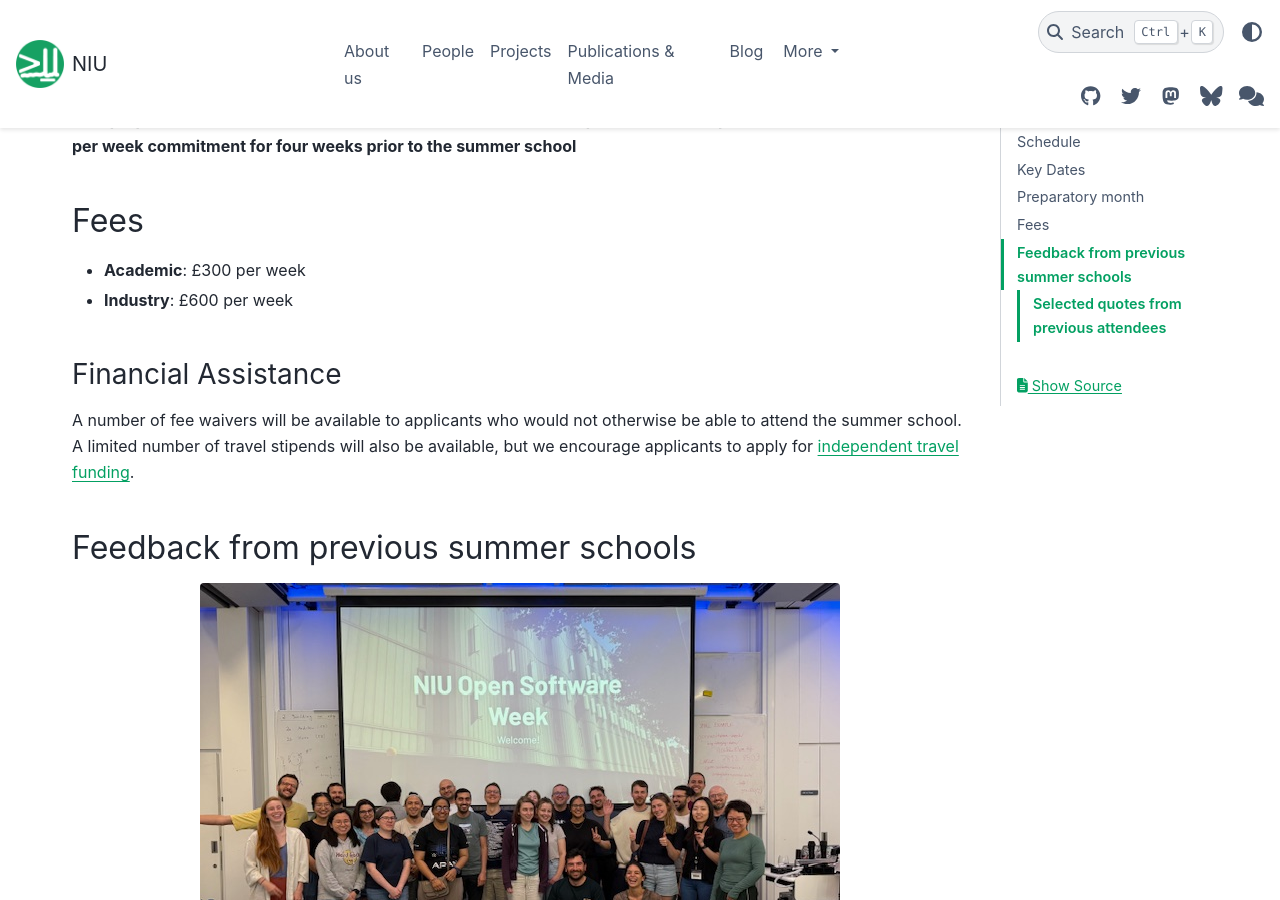
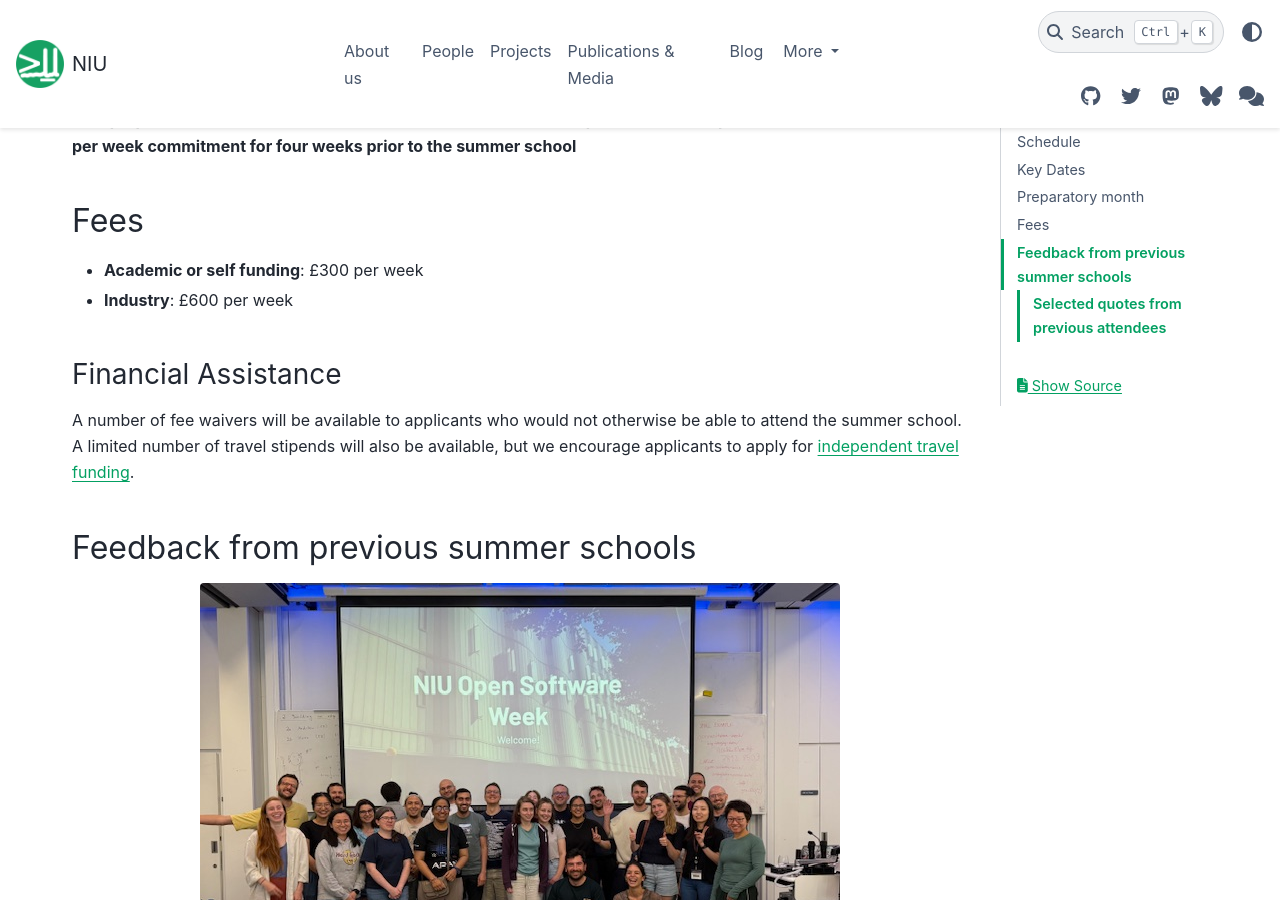
Before and after one commit to neuroinformatics-unit/neuroinformatics-unit.github.io, a Sphinx documentation site: the page built from docs/source/open-software-summer-school/index.md, in a window 1280 px wide and 900 px high, scrolled down 2195 px. Built offline with Sphinx 7.4.7 and the PyData theme 0.15.4, drawn with Linux system fonts in a browser that asks for light colours; nearby versions of some CDN libraries.

Commit message:
Add note about self funding

```diff
--- a/docs/source/open-software-summer-school/index.md
+++ b/docs/source/open-software-summer-school/index.md
@@ -95,7 +95,7 @@ commitment for four weeks prior to the summer school**
 
 
 ## Fees
-- **Academic**: £300 per week
+- **Academic or self funding**: £300 per week
 - **Industry**: £600 per week
 
 ### Financial Assistance
```
